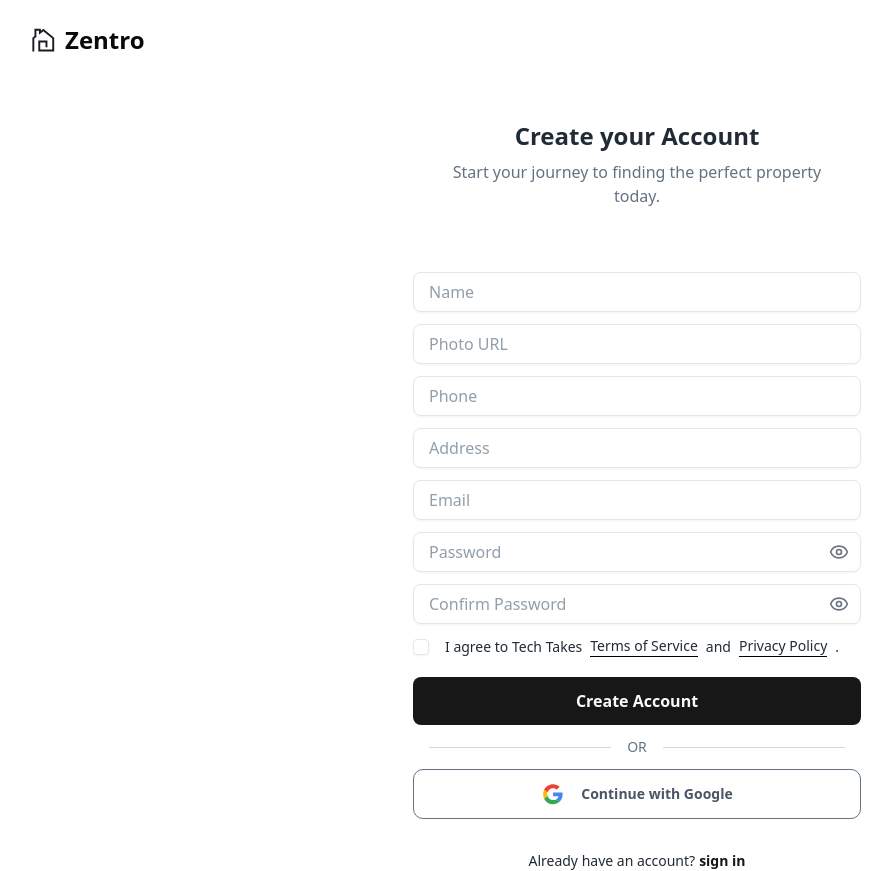
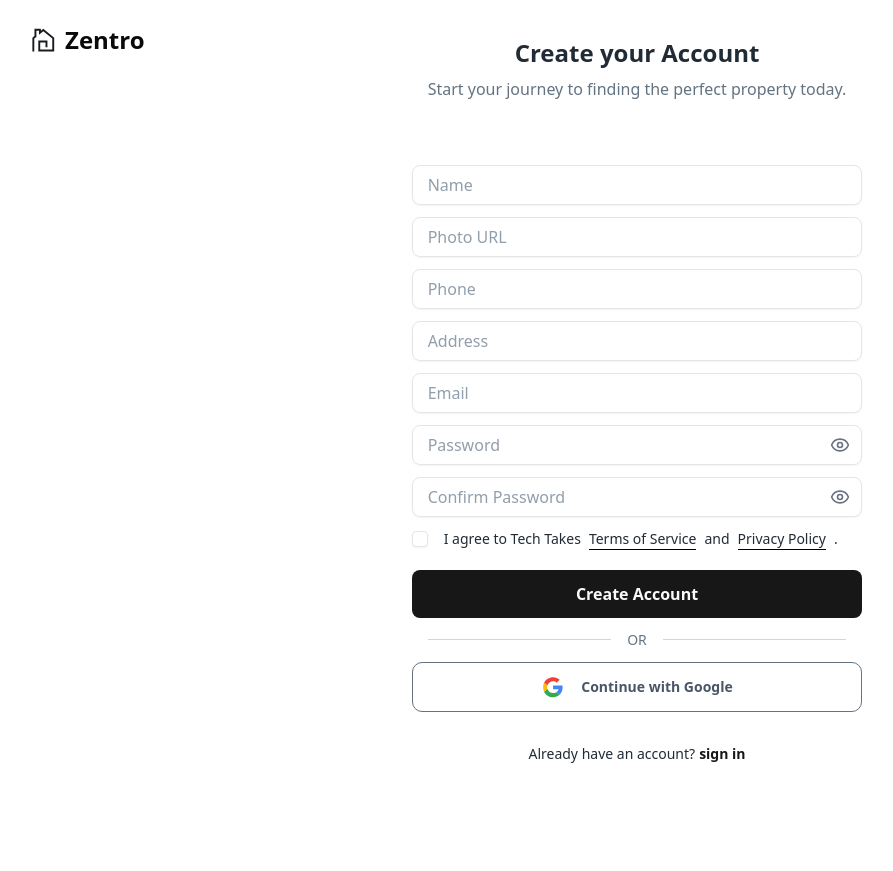
Before and after one commit to ArunRoy404/zentro-client, a Next.js app: page /registration in a window 1280 px wide. Shown: the whole page, without its empty margins (3-896 px from the left). After the commit the page ends 800 px from the top, so only its background shows below. Built offline with nearby package versions, Linux system fonts and the light colour scheme.

Commit message:
fix: overflow issue fixed

```diff
--- a/src/app/(auth)/layout.js
+++ b/src/app/(auth)/layout.js
@@ -3,7 +3,9 @@ import React from 'react';
 
 const layout = ({ children }) => {
     return (
-        <main className='w-screen h-screen relative'>
+        <main
+            style={{ overflowX: 'hidden' }}
+            className='relative'>
             <NavbarAuth />
             {children}
         </main>
--- a/src/page/RegistrationPage.jsx
+++ b/src/page/RegistrationPage.jsx
@@ -5,8 +5,9 @@ import React from 'react';
 
 const RegistrationPage = () => {
     return (
-        <section className='mx-auto max-w-[480px] pt-30 flex items-center justify-center  px-4'>
-            <div>
+        <section className='w-screen h-screen flex items-center justify-center  px-4'>
+          <div className=' max-w-[480px]'>
+              <div>
                 {/* heading  */}
                 <div className='space-y-2 text-center mb-10 md:mb-16 px-4'>
                     <h1 className='text-[rgba(33,43,54,1)] font-bold text-2xl' >
@@ -23,7 +24,7 @@ const RegistrationPage = () => {
 
 
                 {/* divider  */}
-                <div className="flex items-center mx-auto max-w-[480px] my-3 px-4">
+                <div className="flex items-center my-3 px-4">
                     <div className="flex-grow border-t border-gray-300"></div>
                     <span className="px-4 text-[rgba(99,115,129,1)] text-sm font-normal">OR</span>
                     <div className="flex-grow border-t border-gray-300"></div>
@@ -35,7 +36,7 @@ const RegistrationPage = () => {
 
 
                 {/* redirect  */}
-                <div className='mx-auto max-w-[480px] mt-4 md:mt-8 px-4 flex items-center justify-center gap-1'>
+                <div className='mt-4 md:mt-8 px-4 flex items-center justify-center gap-1'>
                     <p className='text-[rgba(33,43,54,1)] text-sm font-medium'>
                         Already have an account?
                     </p>
@@ -47,6 +48,7 @@ const RegistrationPage = () => {
                     </Link>
                 </div>
             </div>
+          </div>
         </section>
     );
 };
--- a/src/page/SigninPage.jsx
+++ b/src/page/SigninPage.jsx
@@ -5,7 +5,8 @@ import React from 'react';
 
 const SigninPage = () => {
     return (
-        <section className='mx-auto max-w-[480px] h-screen flex items-center justify-center  px-4'>
+        <section className='w-[100vw] h-[100vh] flex items-center justify-center  px-4'>
+            <div className='max-w-[480px]'>
                 <div className='w-full'>
                     {/* heading  */}
                     <div className='space-y-2 text-center mb-10 md:mb-16 px-4'>
@@ -22,7 +23,7 @@ const SigninPage = () => {
                     <SigninForm />
 
                     {/* divider  */}
-                <div className="flex items-center mx-auto max-w-[480px] my-3 px-4">
+                    <div className="flex items-center my-3 px-4">
                         <div className="flex-grow border-t border-gray-300"></div>
                         <span className="px-4 text-[rgba(99,115,129,1)] text-sm font-normal">OR</span>
                         <div className="flex-grow border-t border-gray-300"></div>
@@ -34,7 +35,7 @@ const SigninPage = () => {
 
 
                     {/* redirect  */}
-                <div className='mx-auto max-w-[480px] mt-4 md:mt-8 px-4 flex items-center justify-center gap-1'>
+                    <div className='mx-auto mt-4 md:mt-8 px-4 flex items-center justify-center gap-1'>
                         <p className='text-[rgba(33,43,54,1)] text-sm font-medium'>
                             Don't have an account?
                         </p>
@@ -46,6 +47,7 @@ const SigninPage = () => {
                         </Link>
                     </div>
                 </div>
+            </div>
         </section>
     );
 };
```
Lines whose indentation alone changed are shown as unchanged.
